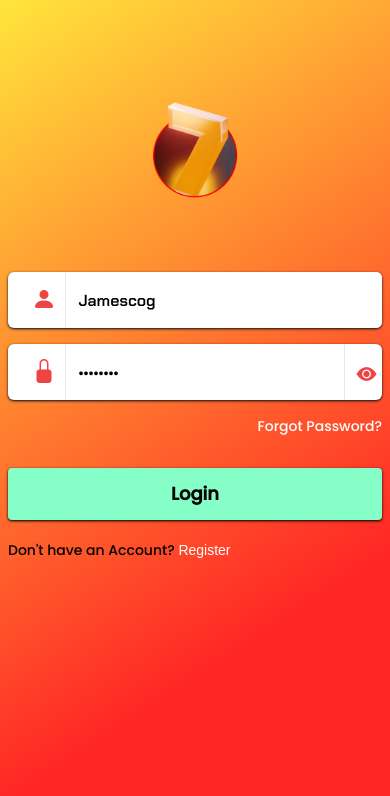
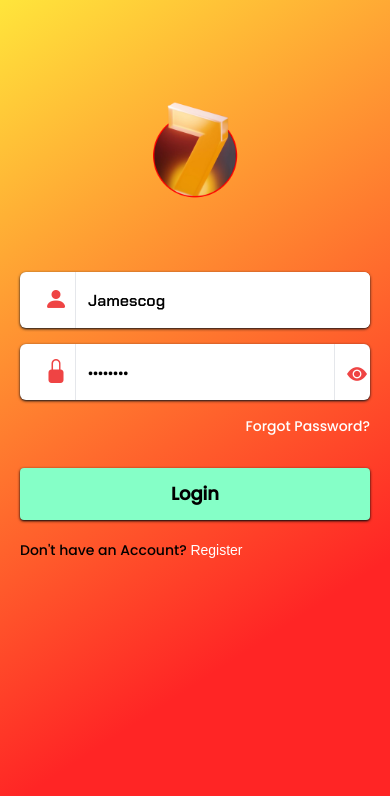
Before and after one commit to kid-us/Zusebingo-React, a React (Vite) app: page /login in a window 390 px wide. Shown: the top 796 px of the page. Built offline with nearby package versions, Linux system fonts and the light colour scheme; no server answers; the HTML template or start-up script is replaced by a standard one.

Commit message:
Adding some paddings

```diff
--- a/src/components/Pages/Game.tsx
+++ b/src/components/Pages/Game.tsx
@@ -122,8 +122,6 @@ const Game2 = () => {
       {seconds > 0 && <Counter number={seconds} />}
 
       <div className="bg2 h-[100vh] px-1">
-        <button onClick={() => localStorage.clear()}>clear</button>
-
         <div className="container mx-auto">
           <div className="flex lg:justify-center md:justify-center justify-start lg:ms-0 md:ms-0 ms-3">
             <CallOut calledNumber={caller} totalCall={calledNumbers} />
--- a/src/components/Pages/Login.tsx
+++ b/src/components/Pages/Login.tsx
@@ -73,7 +73,7 @@ const Login = () => {
   return (
     <div className="bg">
       <div className="container mx-auto flex justify-center align-middle h-auto pt-24">
-        <div className="lg:w-[38%] px-2">
+        <div className="lg:w-[38%] lg:px-2 px-5">
           <div className="flex justify-center">
             <img src={logo} alt="Logo" className="w-28" />
           </div>
```
